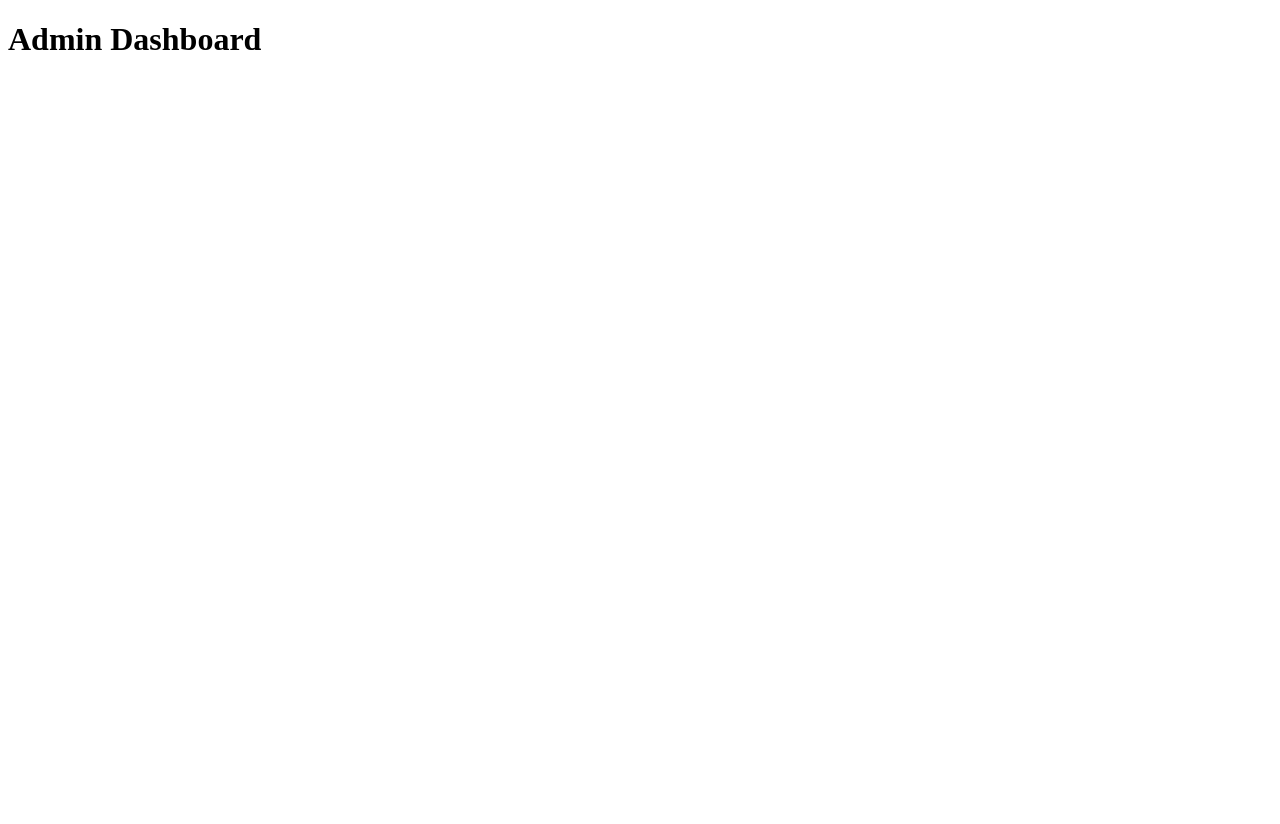
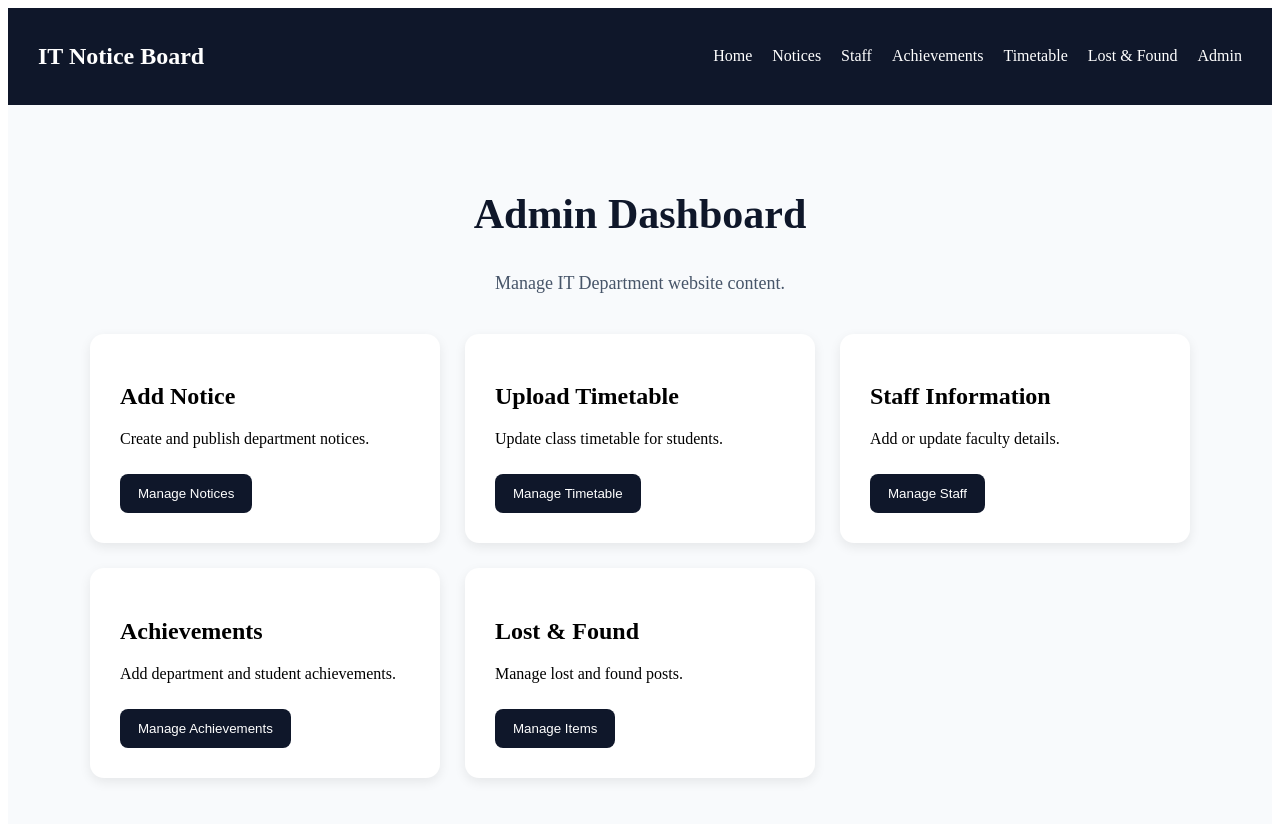
Before and after one commit to Saloni1976/digital-notice-board, a React (Vite) app: page /dashboard in a window 1280 px wide. Shown: the top 824 px of the page. Before the commit the page ends 800 px from the top, so only its background shows below. Built offline with nearby package versions, Linux system fonts and the light colour scheme.

Commit message:
Created admin dashboard page

```diff
--- a/src/pages/Dashboard.jsx
+++ b/src/pages/Dashboard.jsx
@@ -1,5 +1,92 @@
+import Navbar from "../components/Navbar";
+
 function Dashboard() {
-  return <h1>Admin Dashboard</h1>;
+  return (
+    <div>
+      <Navbar />
+
+      <section style={pageStyle}>
+        <h1 style={headingStyle}>Admin Dashboard</h1>
+        <p style={subTextStyle}>Manage IT Department website content.</p>
+
+        <div style={gridStyle}>
+          <div style={cardStyle}>
+            <h2>Add Notice</h2>
+            <p>Create and publish department notices.</p>
+            <button style={buttonStyle}>Manage Notices</button>
+          </div>
+
+          <div style={cardStyle}>
+            <h2>Upload Timetable</h2>
+            <p>Update class timetable for students.</p>
+            <button style={buttonStyle}>Manage Timetable</button>
+          </div>
+
+          <div style={cardStyle}>
+            <h2>Staff Information</h2>
+            <p>Add or update faculty details.</p>
+            <button style={buttonStyle}>Manage Staff</button>
+          </div>
+
+          <div style={cardStyle}>
+            <h2>Achievements</h2>
+            <p>Add department and student achievements.</p>
+            <button style={buttonStyle}>Manage Achievements</button>
+          </div>
+
+          <div style={cardStyle}>
+            <h2>Lost & Found</h2>
+            <p>Manage lost and found posts.</p>
+            <button style={buttonStyle}>Manage Items</button>
+          </div>
+        </div>
+      </section>
+    </div>
+  );
 }
 
+const pageStyle = {
+  padding: "50px 40px",
+  backgroundColor: "#f8fafc",
+  minHeight: "100vh",
+};
+
+const headingStyle = {
+  textAlign: "center",
+  fontSize: "42px",
+  color: "#0f172a",
+};
+
+const subTextStyle = {
+  textAlign: "center",
+  fontSize: "18px",
+  color: "#475569",
+  marginBottom: "40px",
+};
+
+const gridStyle = {
+  display: "grid",
+  gridTemplateColumns: "repeat(auto-fit, minmax(260px, 1fr))",
+  gap: "25px",
+  maxWidth: "1100px",
+  margin: "0 auto",
+};
+
+const cardStyle = {
+  backgroundColor: "white",
+  padding: "30px",
+  borderRadius: "14px",
+  boxShadow: "0 4px 12px rgba(0,0,0,0.08)",
+};
+
+const buttonStyle = {
+  backgroundColor: "#0f172a",
+  color: "white",
+  padding: "12px 18px",
+  border: "none",
+  borderRadius: "8px",
+  cursor: "pointer",
+  marginTop: "10px",
+};
+
 export default Dashboard;
```
